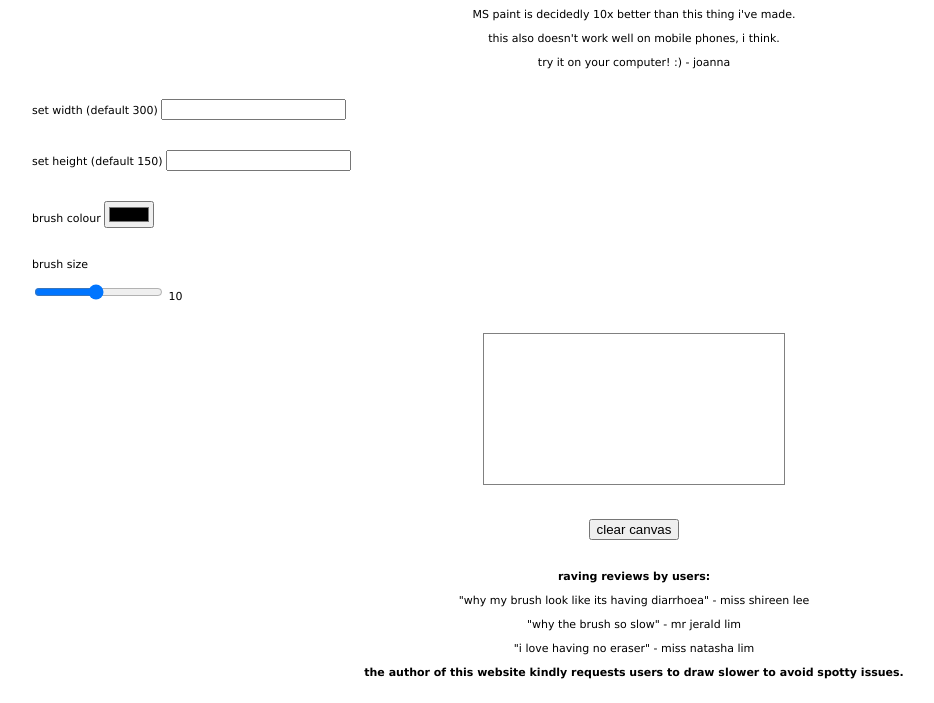
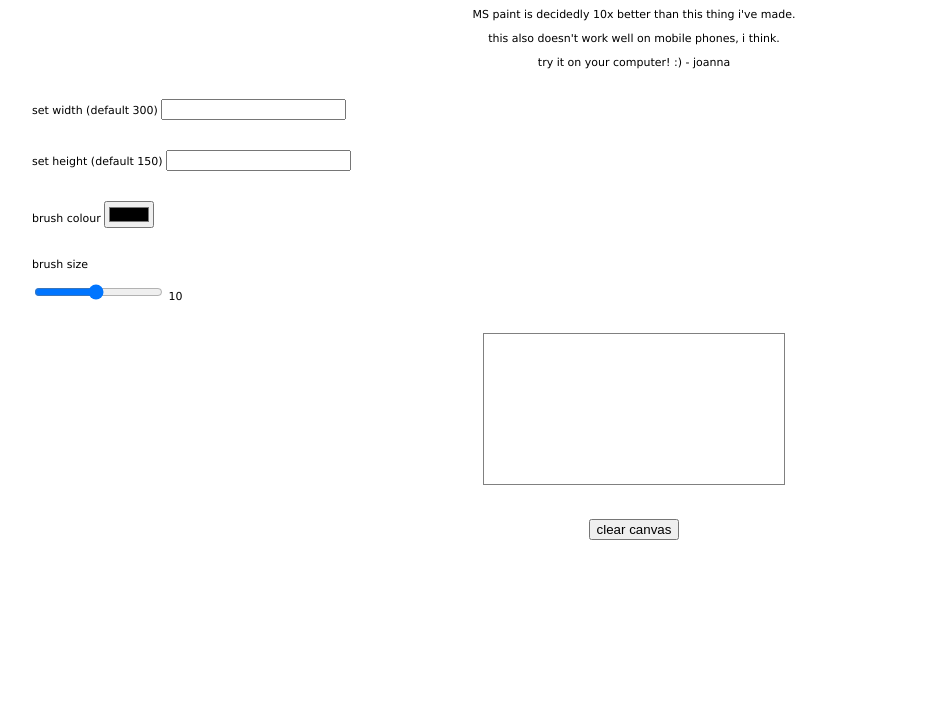
Before and after one commit to joanna-lim/whiteboard, a plain HTML site: page index.html in a window 1280 px wide. Shown: the part 97-800 px from the top of the page, without its empty margins (6-940 px from the left). Drawn offline with Linux system fonts and the light colour scheme.

Commit message:
Update index.html

```diff
--- a/index.html
+++ b/index.html
@@ -40,11 +40,6 @@
     </div>
     <script type="text/javascript" src="whiteboard.js"></script>
 
-    <p class = "p1"> <b>raving reviews by users:</b> </p>
-    <p class = "p1"> "why my brush look like its having diarrhoea" - miss shireen lee </p>
-    <p class = "p1"> "why the brush so slow" - mr jerald lim </p>
-    <p class = "p1"> "i love having no eraser" - miss natasha lim </p>
-    <p class = "p1"> <b> the author of this website kindly requests users to draw slower to avoid spotty issues.</b> </p>
 
 </body>
 
```
